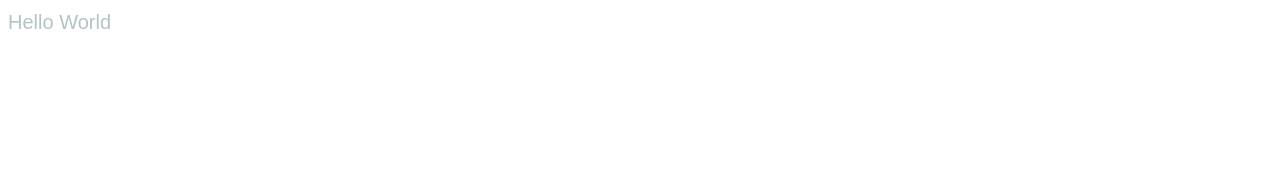
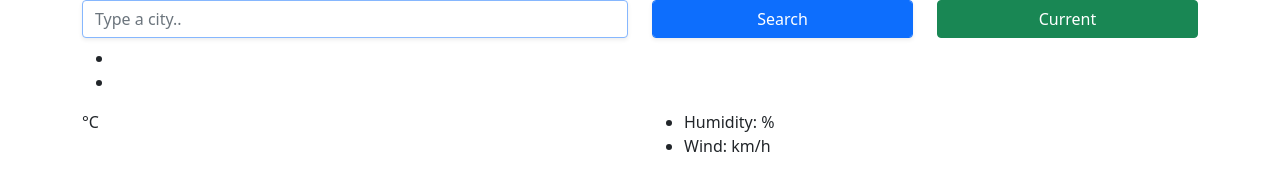
Before and after one commit to pritti49/Pritti-Apps, a plain HTML site: page index.html in a window 1280 px wide. Drawn offline with nearby package versions, Linux system fonts and the light colour scheme.

Commit message:
transferred index.html from sandbox

```diff
--- a/index.html
+++ b/index.html
@@ -4,11 +4,71 @@
     <meta charset="UTF-8" />
     <meta http-equiv="X-UA-Compatible" content="IE=edge" />
     <meta name="viewport" content="width=device-width, initial-scale=1.0" />
-    <link rel="stylesheet" href="style.css" />
-    <title>Pritti App</title>
+    <script src="https://unpkg.com/axios/dist/axios.min.js"></script>
+    <link
+      href="https://cdn.jsdelivr.net/npm/bootstrap@5.1.3/dist/css/bootstrap.min.css"
+      rel="stylesheet"
+      integrity="sha384-1BmE4kWBq78iYhFldvKuhfTAU6auU8tT94WrHftjDbrCEXSU1oBoqyl2QvZ6jIW3"
+      crossorigin="anonymous"
+    />
+    <link rel="stylesheet" href="styles.css" />
+    <title>pro5 Home Work</title>
   </head>
   <body>
-    <h1>Hello World</h1>
-    <script src="apps.js"></script>
+    <div class="container">
+      <div class="weather-app">
+        <form class="search-form" id="search-form">
+          <div class="row">
+            <div class="col-6">
+              <input
+                type="search"
+                placeholder="Type a city.."
+                autofocus="on"
+                autocomplete="off"
+                id="city-input"
+                class="form-control shadow-sm"
+              />
+            </div>
+            <div class="col-3">
+              <input
+                type="submit"
+                value="Search"
+                class="form-control btn btn-primary shadow-sm w-100"
+              />
+            </div>
+            <div class="col-3">
+              <button
+                class="btn btn-success w-100"
+                id="current-location-button"
+              >
+                Current
+              </button>
+            </div>
+          </div>
+        </form>
+        <h1 id="city"></h1>
+        <ul>
+          <li id="date"></li>
+          <li id="description"></li>
+        </ul>
+        <div class="row">
+          <div class="col-6">
+            <div class="clearfix">
+              <div class="float-left">
+                <span class="temperature" id="temperature"></span
+                ><span class="units">°C</span>
+              </div>
+            </div>
+          </div>
+          <div class="col-6">
+            <ul>
+              <li>Humidity: <span id="humidity"></span>%</li>
+              <li>Wind: <span id="wind"></span> km/h</li>
+            </ul>
+          </div>
+        </div>
+      </div>
+    </div>
+    <script src="index.js"></script>
   </body>
 </html>
```
